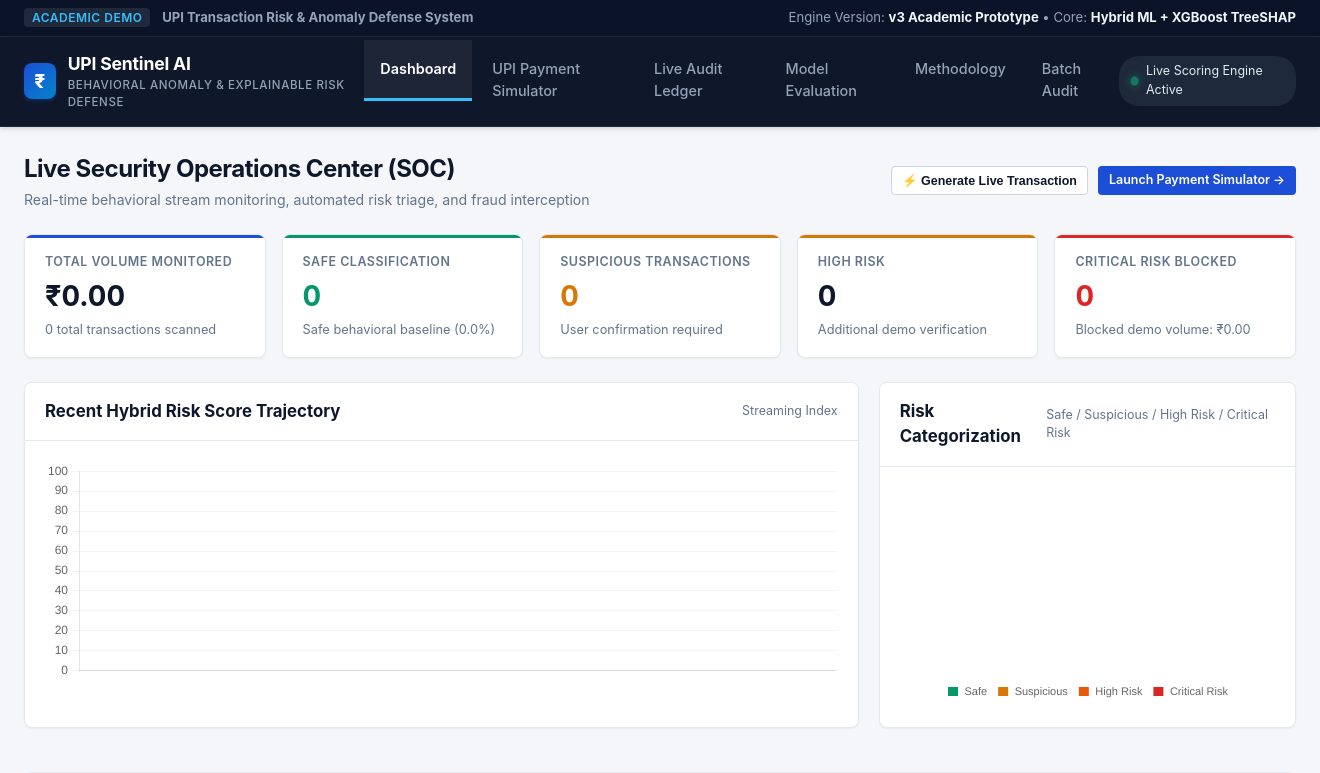
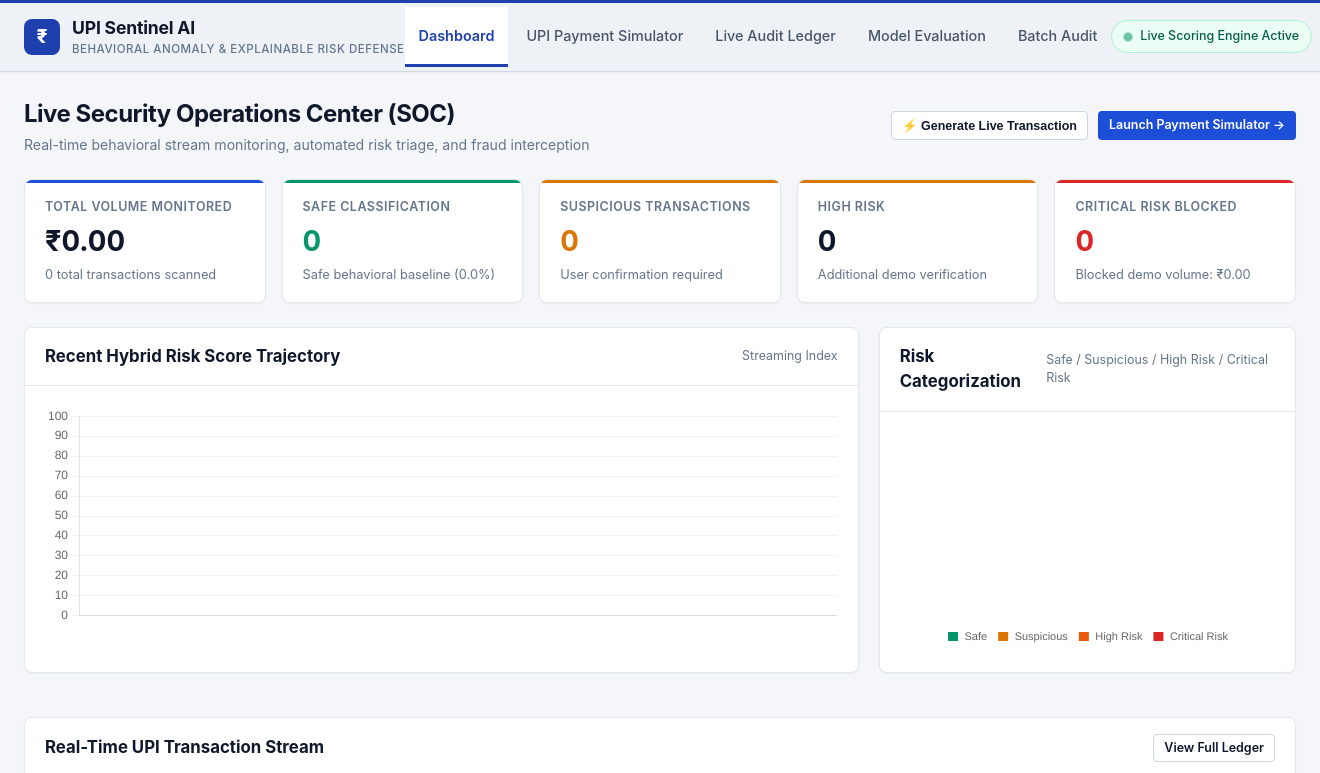
Before and after one commit to BhanuVaishnaviVaka/AI-Based-Real-Time-UPI-Fraud-Detection-Using-Behavioral-Anomaly-Detection-and-Explainable-ML, a Flask app: page / in a window 1320 px wide. Shown: the top 773 px of the page. Run offline with Flask 3, Linux system fonts and the light colour scheme; parts of the project's set-up code (start-up, migrations or seed data) failed here and were passed over.

Commit message:
Update header styling and remove methodology page and top banner

```diff
--- a/app.py
+++ b/app.py
@@ -144,10 +144,6 @@ def models():
         validation_policy=engine.metadata.get("validation_policy",{}) if fresh else {},
         test_policy=engine.metadata.get("test_policy",{}) if fresh else {})
 
-@app.route("/methodology")
-def methodology():
-    return render_template("methodology.html",active_page="methodology")
-
 @app.route("/batch")
 def batch():
     return render_template("batch.html",active_page="batch")
--- a/static/css/styles.css
+++ b/static/css/styles.css
@@ -8,7 +8,7 @@
   --bg-app: #f4f6f9;
   --bg-surface: #ffffff;
   --bg-subtle: #f8fafc;
-  --bg-header: #0f172a;
+  --bg-header: #eef2f7;
   --bg-sidebar: #1e293b;
 
   --border-subtle: #e2e8f0;
@@ -94,13 +94,14 @@ body {
 
 /* Main Navigation Bar */
 .navbar-main {
-  background-color: #0f172a;
+  background-color: #eef2f7;
   padding: 0 24px;
   display: flex;
   justify-content: space-between;
   align-items: center;
-  box-shadow: 0 2px 4px rgba(0,0,0,0.15);
-  border-bottom: 1px solid #1e293b;
+  box-shadow: 0 1px 3px rgba(15, 23, 42, 0.05);
+  border-top: 3px solid #1e40af;
+  border-bottom: 1px solid #d0dae6;
 }
 
 .nav-brand {
@@ -108,36 +109,39 @@ body {
   align-items: center;
   gap: 12px;
   text-decoration: none;
-  padding: 14px 0;
+  padding: 12px 0;
+  flex-shrink: 0;
 }
 
 .nav-logo-icon {
   width: 36px;
   height: 36px;
-  background: linear-gradient(135deg, #1d4ed8, #0284c7);
+  flex-shrink: 0;
+  background-color: #1e40af;
   border-radius: 8px;
   display: flex;
   align-items: center;
   justify-content: center;
-  color: white;
+  color: #ffffff;
   font-size: 1.2rem;
   font-weight: 800;
-  box-shadow: 0 2px 4px rgba(29, 78, 216, 0.3);
 }
 
 .nav-brand-text h1 {
   font-size: 1.1rem;
   font-weight: 700;
-  color: #ffffff;
+  color: var(--text-main);
   letter-spacing: -0.2px;
+  white-space: nowrap;
 }
 
 .nav-brand-text p {
   font-size: 0.72rem;
-  color: #94a3b8;
+  color: var(--text-muted);
   text-transform: uppercase;
-  letter-spacing: 0.6px;
+  letter-spacing: 0.5px;
   font-weight: 500;
+  white-space: nowrap;
 }
 
 .nav-menu {
@@ -151,24 +155,25 @@ body {
   display: flex;
   align-items: center;
   gap: 8px;
-  color: #94a3b8;
+  color: #475569;
   text-decoration: none;
   font-size: 0.9rem;
   font-weight: 500;
-  padding: 18px 16px;
+  padding: 18px 14px;
+  white-space: nowrap;
   transition: all 0.15s ease;
   border-bottom: 3px solid transparent;
 }
 
 .nav-link:hover {
-  color: #ffffff;
-  background-color: rgba(255, 255, 255, 0.04);
+  color: var(--text-main);
+  background-color: rgba(255, 255, 255, 0.65);
 }
 
 .nav-link.active {
-  color: #ffffff;
-  background-color: rgba(255, 255, 255, 0.06);
-  border-bottom-color: #38bdf8;
+  color: #1e40af;
+  background-color: #ffffff;
+  border-bottom-color: #1e40af;
   font-weight: 600;
 }
 
@@ -176,19 +181,21 @@ body {
   display: flex;
   align-items: center;
   gap: 8px;
-  background-color: #1e293b;
+  background-color: var(--safe-bg);
+  border: 1px solid var(--safe-border);
   padding: 6px 12px;
   border-radius: 20px;
   font-size: 0.78rem;
-  color: #e2e8f0;
+  font-weight: 500;
+  color: var(--safe-text);
+  white-space: nowrap;
 }
 
 .pulse-dot {
   width: 8px;
   height: 8px;
-  background-color: #10b981;
+  background-color: var(--safe-green);
   border-radius: 50%;
-  box-shadow: 0 0 8px #10b981;
   animation: pulse 2s infinite;
 }
 
--- a/templates/base.html
+++ b/templates/base.html
@@ -10,17 +10,6 @@
 <link rel="stylesheet" href="{{ url_for('static', filename='css/prevention.css') }}">
 </head>
 <body>
-    <!-- Enterprise Security Status Banner -->
-    <div class="inst-header">
-        <div class="dept-info">
-            <span class="badge-academic">ACADEMIC DEMO</span>
-            <strong>UPI Transaction Risk & Anomaly Defense System</strong>
-        </div>
-        <div class="team-info">
-            Engine Version: <strong>v3 Academic Prototype</strong> &bull; Core: <strong>Hybrid ML + XGBoost TreeSHAP</strong>
-        </div>
-    </div>
-
     <!-- Enterprise FinTech Navbar -->
     <nav class="navbar-main">
         <a href="{{ url_for('dashboard') }}" class="nav-brand">
@@ -52,7 +41,6 @@
                     Model Evaluation
                 </a>
             </li>
-            <li><a href="{{ url_for('methodology') }}" class="nav-link">Methodology</a></li>
             <li>
                 <a href="{{ url_for('batch') }}" class="nav-link {% if active_page == 'batch' %}active{% endif %}">
                     Batch Audit
```
Also changed, not shown: tests/test_app.py (+1 -1 lines).
